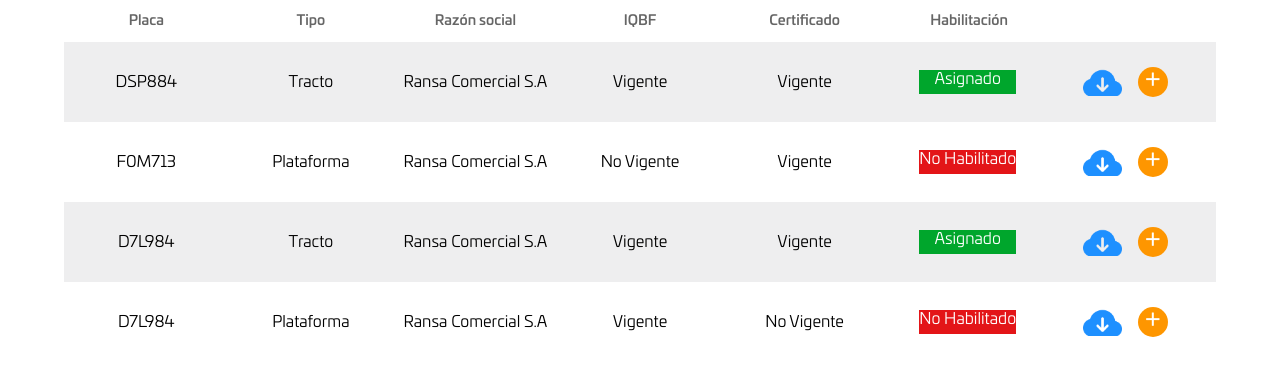
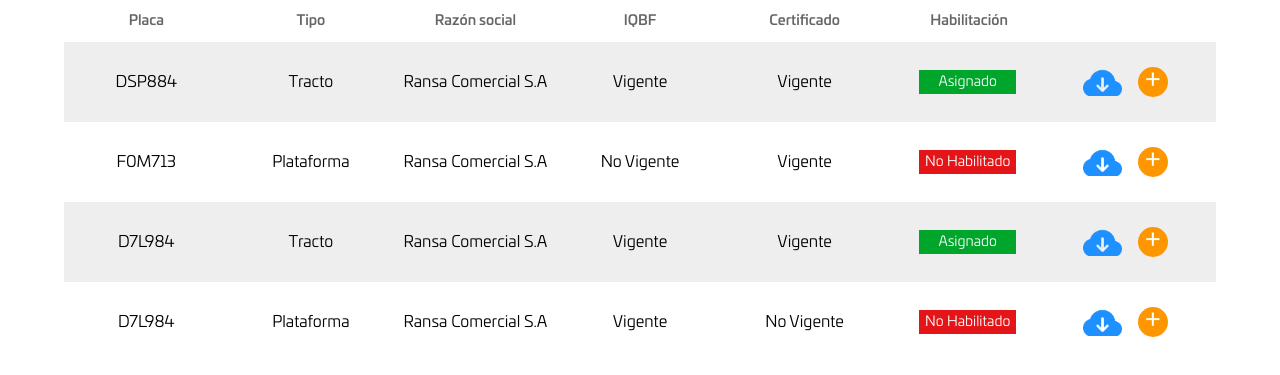
Before and after one commit to argierincon/Ransa-Talent-Fest, a React app: page /habilitacion-unidades in a window 1280 px wide. Shown: the part 269-644 px from the top of the page. Built offline with nearby package versions, Linux system fonts and the light colour scheme.

Commit message:
añadiendo tamanño de fuente y padding

```diff
--- a/src/components/trafficLightRequest/TrafficLightRequest.scss
+++ b/src/components/trafficLightRequest/TrafficLightRequest.scss
@@ -4,6 +4,8 @@
   color: $white;
   height: 1.5rem;
   width: 6.1rem;
+  font-size: 0.88rem;
+  padding: 0.2rem;
 }
 
 .solicitud-pendiente {
```
